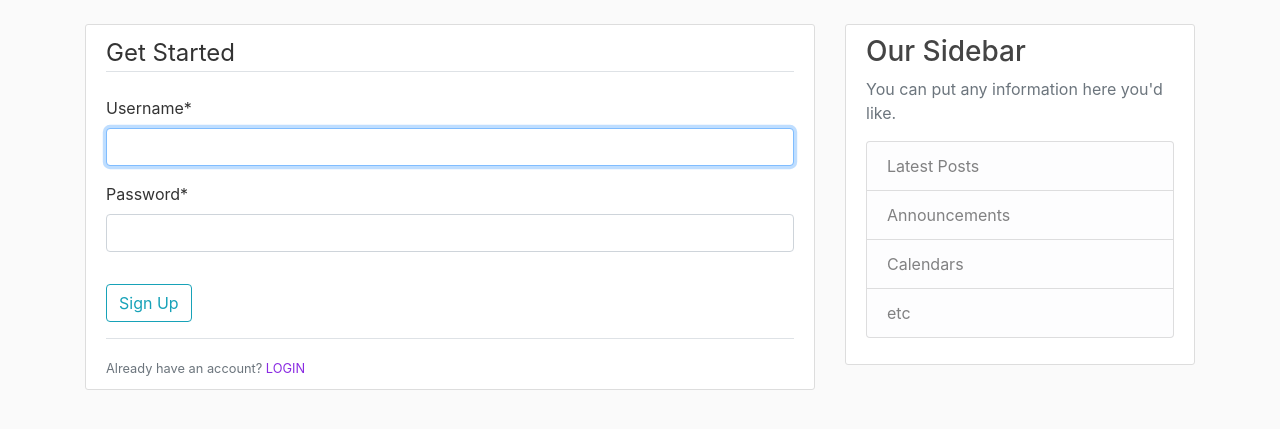
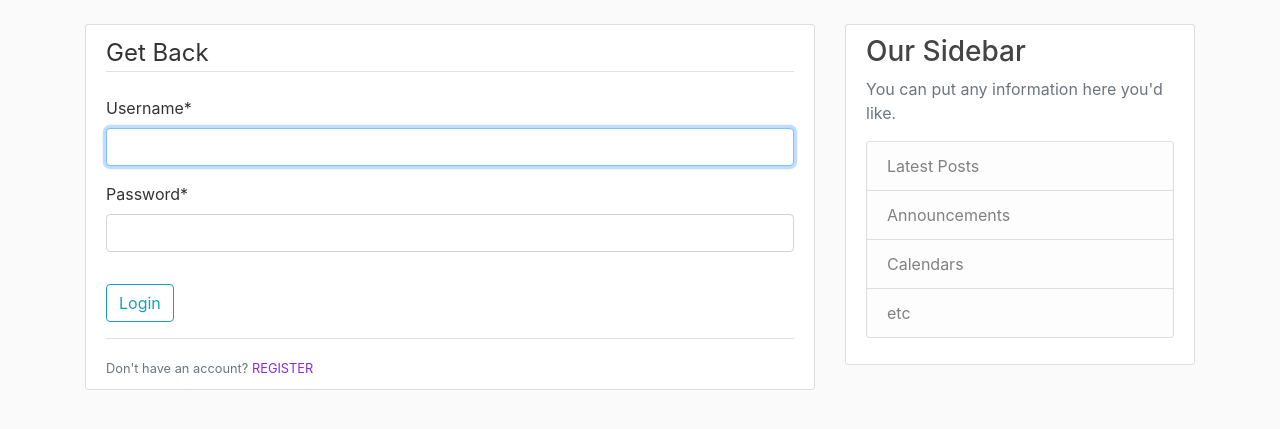
Before and after one commit to AtienoObwanda/coreyBlog, a Django app: page /login/ in a window 1280 px wide. Shown: the part 56-485 px from the top of the page. Run offline with Django 4.2, Linux system fonts and the light colour scheme; some libraries are stand-ins or nearby versions.

Commit message:
updating logi/register routes on the navbar

```diff
--- a/users/templates/users/login.html
+++ b/users/templates/users/login.html
@@ -5,15 +5,15 @@
         <form method="POST">
             {% csrf_token %}
             <fieldset class="form-group">
-                <legend class="border-bottom mb-4"> Get Started</legend>
+                <legend class="border-bottom mb-4">Get Back</legend>
                     {{ form|crispy }}
             </fieldset>
             <div class="form-group">
-                <button class="btn btn-outline-info" type="submit">Sign Up</button>
+                <button class="btn btn-outline-info" type="submit">Login</button>
             </div>
         </form>
         <div class="border-top pt-3">
-            <small class=" text-muted">Already have an account? <a href="#" style="text-decoration: none; color: blueviolet;">LOGIN</a></small>
+            <small class=" text-muted">Don't have an account? <a href="{% url 'register' %}" style="text-decoration: none; color: blueviolet;"> REGISTER </a></small>
         </div>
     </div>
 {% endblock content %}
--- a/users/templates/users/register.html
+++ b/users/templates/users/register.html
@@ -13,7 +13,7 @@
             </div>
         </form>
         <div class="border-top pt-3">
-            <small class=" text-muted">Already have an account? <a href="#" style="text-decoration: none; color: blueviolet;">LOGIN</a></small>
+            <small class=" text-muted">Already have an account? <a href="{% url 'login' %}" style="text-decoration: none; color: blueviolet;">LOGIN</a></small>
         </div>
     </div>
 {% endblock content %}
```
